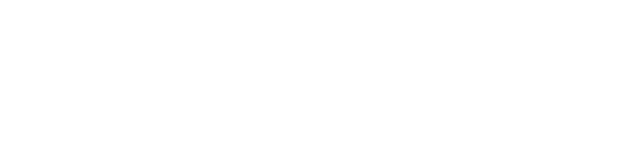
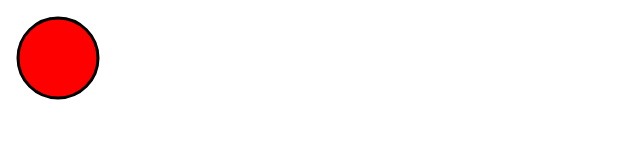
Before and after one commit to WesWedding/svg-fidget-spinner, a website: page index.html in a window 1280 px wide. Shown: the whole page, without its empty margins (0-640 px from the left). Drawn offline with Linux system fonts and the light colour scheme.

Commit message:
add an svg circle

```diff
--- a/index.html
+++ b/index.html
@@ -5,6 +5,8 @@
 	<title>SVG Spinner!!!</title>
 </head>
 <body>
-
+	<svg height="100" width="100">
+	  <circle cx="50" cy="50" r="40" stroke="black" stroke-width="3" fill="red" />
+	<svg>
 </body>
 </html>
```
